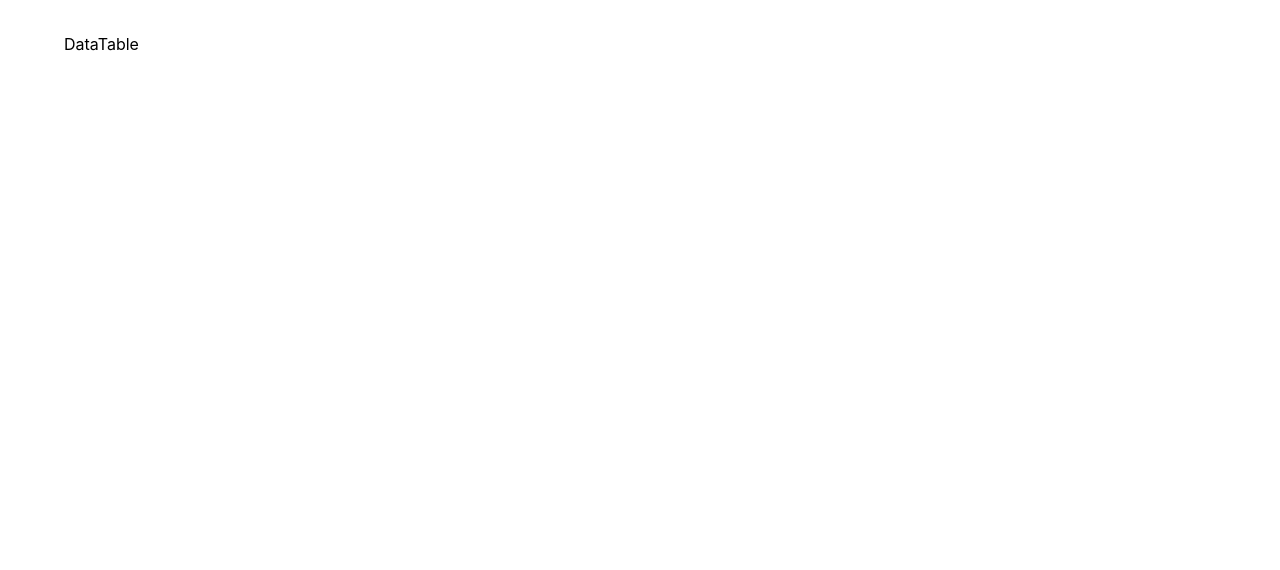
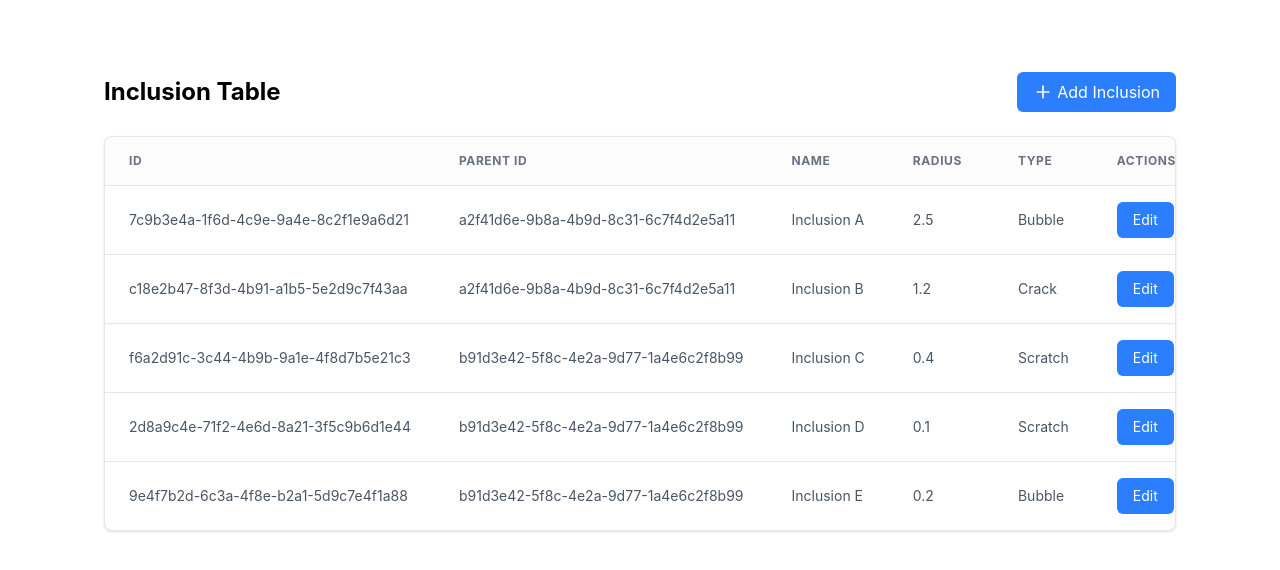
Before and after one commit to leekfsolo/corning-exercise, a React (Vite) app: page / in a window 1280 px wide. Shown: the top 570 px of the page. Built offline with nearby package versions, Linux system fonts and the light colour scheme.

Commit message:
Feat: add first data table

```diff
--- a/package.json
+++ b/package.json
@@ -11,8 +11,12 @@
   },
   "dependencies": {
     "@tailwindcss/vite": "^4.2.1",
+    "@tanstack/react-table": "^8.21.3",
+    "clsx": "^2.1.1",
+    "lucide-react": "^0.575.0",
     "react": "^19.2.0",
     "react-dom": "^19.2.0",
+    "tailwind-merge": "^3.5.0",
     "tailwindcss": "^4.2.1"
   },
   "devDependencies": {
--- a/src/App.tsx
+++ b/src/App.tsx
@@ -1,9 +1,9 @@
-import DataTable from "./components/DataTable";
+import InclusionTable from "./features/inclusion-table/InclusionTable";
 
 function App() {
   return (
-    <div className="app">
-      <DataTable />
+    <div className="w-full px-20 py-10">
+      <InclusionTable />
     </div>
   );
 }
--- a/src/components/DataTable.tsx
+++ /dev/null
@@ -1,7 +0,0 @@
-import React from "react";
-
-const DataTable = () => {
-  return <div>DataTable</div>;
-};
-
-export default DataTable;
--- /dev/null
+++ b/src/components/button/Button.tsx
@@ -0,0 +1,36 @@
+import { cn } from "@/utils/classname.util";
+
+interface ButtonProps {
+  onClick?: () => void;
+  disabled?: boolean;
+  children: React.ReactNode;
+  iconStart?: React.ReactNode;
+  iconEnd?: React.ReactNode;
+  className?: string;
+}
+
+const Button = ({
+  onClick,
+  disabled,
+  children,
+  iconStart,
+  iconEnd,
+  className,
+}: ButtonProps) => {
+  return (
+    <button
+      onClick={onClick}
+      className={cn(
+        "px-4 py-2 rounded-md flex items-center gap-1 cursor-pointer hover:opacity-85 transition-opacity",
+        className,
+      )}
+      disabled={disabled}
+    >
+      {iconStart}
+      {children}
+      {iconEnd}
+    </button>
+  );
+};
+
+export default Button;
--- /dev/null
+++ b/src/components/table/DataTable.tsx
@@ -0,0 +1,131 @@
+import {
+  flexRender,
+  getCoreRowModel,
+  useReactTable,
+  type ColumnDef,
+} from "@tanstack/react-table";
+import { cn } from "@/utils/classname.util";
+import { ArrowUpDown, ArrowUp, ArrowDown } from "lucide-react";
+
+interface DataTableProps<TData = unknown> {
+  columns: ColumnDef<TData>[];
+  data: TData[];
+  /**
+   * @description
+   * Container class name.
+   */
+  className?: string;
+
+  /**
+   * @description
+   * Table class name.
+   */
+  tableClassName?: string;
+
+  /**
+   * @description
+   * Enrow selection column.
+   */
+  enableRowSelection?: boolean;
+}
+
+function DataTable<TData = unknown>({
+  columns,
+  data,
+  className,
+  tableClassName,
+}: DataTableProps<TData>) {
+  const table = useReactTable({
+    columns,
+    data,
+    getCoreRowModel: getCoreRowModel(),
+  });
+
+  return (
+    <div
+      className={cn(
+        "w-full overflow-hidden rounded-lg border border-gray-200 bg-white shadow-sm",
+        className,
+      )}
+    >
+      <div className="overflow-x-auto">
+        <table className={cn("w-full text-sm text-left", tableClassName)}>
+          <thead className="bg-gray-50/50 text-xs font-semibold uppercase tracking-wider text-gray-500 border-b border-gray-200">
+            {table.getHeaderGroups().map((headerGroup) => (
+              <tr key={headerGroup.id}>
+                {headerGroup.headers.map((header) => {
+                  return (
+                    <th
+                      key={header.id}
+                      colSpan={header.colSpan}
+                      className="px-6 py-4"
+                    >
+                      {header.isPlaceholder ? null : (
+                        <div
+                          className={cn(
+                            "flex items-center gap-2",
+                            header.column.getCanSort() &&
+                              "cursor-pointer select-none hover:text-gray-700",
+                          )}
+                          onClick={header.column.getToggleSortingHandler()}
+                        >
+                          {flexRender(
+                            header.column.columnDef.header,
+                            header.getContext(),
+                          )}
+                          {header.column.getCanSort() && (
+                            <span className="shrink-0 text-gray-400">
+                              {header.column.getIsSorted() === "asc" ? (
+                                <ArrowUp size={14} className="text-blue-500" />
+                              ) : header.column.getIsSorted() === "desc" ? (
+                                <ArrowDown
+                                  size={14}
+                                  className="text-blue-500"
+                                />
+                              ) : null}
+                            </span>
+                          )}
+                        </div>
+                      )}
+                    </th>
+                  );
+                })}
+              </tr>
+            ))}
+          </thead>
+          <tbody className="divide-y divide-gray-200">
+            {table.getRowModel().rows.map((row) => {
+              return (
+                <tr
+                  key={row.id}
+                  className="bg-white hover:bg-gray-50/80 transition-colors group"
+                >
+                  {row.getVisibleCells().map((cell) => {
+                    return (
+                      <td
+                        key={cell.id}
+                        className="px-6 py-4 text-gray-600 whitespace-nowrap"
+                      >
+                        {flexRender(
+                          cell.column.columnDef.cell,
+                          cell.getContext(),
+                        )}
+                      </td>
+                    );
+                  })}
+                </tr>
+              );
+            })}
+          </tbody>
+        </table>
+      </div>
+      {data.length === 0 && (
+        <div className="flex flex-col items-center justify-center py-12 text-gray-400">
+          <p>No data available</p>
+        </div>
+      )}
+    </div>
+  );
+}
+
+export default DataTable;
--- /dev/null
+++ b/src/features/inclusion-table/InclusionTable.tsx
@@ -0,0 +1,33 @@
+import DataTable from "@/components/table/DataTable";
+import { MOCK_DATA } from "@/constants";
+import { createInclusionColumns, type InclusionTableProps } from "./columns";
+import Button from "@/components/button/Button";
+import { Plus } from "lucide-react";
+
+const InclusionTable = () => {
+  const columns = createInclusionColumns({
+    onEdit: (id) => {
+      console.log("Edit", id);
+    },
+    onDelete: (id) => {
+      console.log("Delete", id);
+    },
+  });
+
+  return (
+    <div className="w-full ">
+      <div className="flex items-center justify-between mb-6">
+        <h1 className="text-2xl font-bold">Inclusion Table</h1>
+        <Button
+          iconStart={<Plus size={20} />}
+          className="bg-blue-500 text-white"
+        >
+          Add Inclusion
+        </Button>
+      </div>
+      <DataTable<InclusionTableProps> data={MOCK_DATA} columns={columns} />
+    </div>
+  );
+};
+
+export default InclusionTable;
--- /dev/null
+++ b/src/features/inclusion-table/columns.tsx
@@ -0,0 +1,73 @@
+import Button from "@/components/button/Button";
+import type { Inclusion } from "@/types";
+import { createColumnHelper, type ColumnDef } from "@tanstack/react-table";
+import type { ReactNode } from "react";
+
+export type InclusionTableProps = {
+  actions?: ReactNode;
+} & Inclusion;
+
+interface CreateInclusionColumnsProps {
+  onEdit: (id: string) => void;
+  onDelete: (id: string) => void;
+}
+
+const columnHelper = createColumnHelper<InclusionTableProps>();
+
+const createInclusionColumns = ({
+  onEdit,
+  onDelete,
+}: CreateInclusionColumnsProps) => {
+  return [
+    columnHelper.accessor("id", {
+      cell: (info) => info.getValue(),
+      header: () => <div className="text-left">ID</div>,
+      footer: (info) => info.column.id,
+    }),
+    columnHelper.accessor("parent_id", {
+      header: () => <div className="text-left">Parent ID</div>,
+      footer: (info) => info.column.id,
+    }),
+    columnHelper.accessor((row) => row.name, {
+      id: "name",
+      cell: (info) => <div>{info.getValue()}</div>,
+      header: () => <div className="text-left">Name</div>,
+      footer: (info) => info.column.id,
+    }),
+    columnHelper.accessor("radius", {
+      header: () => <div className="text-left">Radius</div>,
+      cell: (info) => info.renderValue(),
+      footer: (info) => info.column.id,
+    }),
+    columnHelper.accessor("type", {
+      header: () => <div className="text-left">Type</div>,
+      footer: (info) => info.column.id,
+      cell: (info) => {
+        const type = info.getValue();
+        return <span className="capitalize">{type}</span>;
+      },
+    }),
+    columnHelper.accessor("actions", {
+      header: () => <div className="text-left">Actions</div>,
+      cell: (info) => (
+        <div className="flex gap-2 items-center">
+          <Button
+            onClick={() => onEdit(info.row.original.id)}
+            className="bg-blue-500 text-white"
+          >
+            Edit
+          </Button>
+          <Button
+            onClick={() => onDelete(info.row.original.id)}
+            className="bg-red-500 text-white"
+          >
+            Delete
+          </Button>
+        </div>
+      ),
+      footer: (info) => info.column.id,
+    }),
+  ] as ColumnDef<InclusionTableProps, unknown>[];
+};
+
+export { createInclusionColumns };
--- a/src/index.css
+++ b/src/index.css
@@ -39,8 +39,6 @@
 *::before,
 *::after {
   box-sizing: border-box;
-  margin: 0;
-  padding: 0;
 }
 
 body {
@@ -51,7 +49,6 @@ body {
 }
 
 #root {
-  width: 100%;
-  max-width: 1200px;
+  width: 100vw;
   padding: 2rem 1.5rem;
 }
--- /dev/null
+++ b/src/utils/classname.util.ts
@@ -0,0 +1,13 @@
+import clsx, { type ClassValue } from "clsx";
+import { twMerge } from "tailwind-merge";
+
+export const cn = (...inputs: ClassValue[]) => {
+  return twMerge(clsx(inputs));
+};
+
+export function variantCn<T extends string | number | symbol = string>(
+  variant: T,
+  mapping: Record<T, string>,
+) {
+  return mapping[variant] || "";
+}
--- a/vite.config.ts
+++ b/vite.config.ts
@@ -1,6 +1,13 @@
+import path from "path";
 import { defineConfig } from "vite";
+import react from "@vitejs/plugin-react";
 import tailwindcss from "@tailwindcss/vite";
 
 export default defineConfig({
-  plugins: [tailwindcss()],
+  plugins: [react(), tailwindcss()],
+  resolve: {
+    alias: {
+      "@": path.resolve(__dirname, "./src"),
+    },
+  },
 });
```
Also changed, not shown: 1 other file (tests, documents, lock files or other folders).
